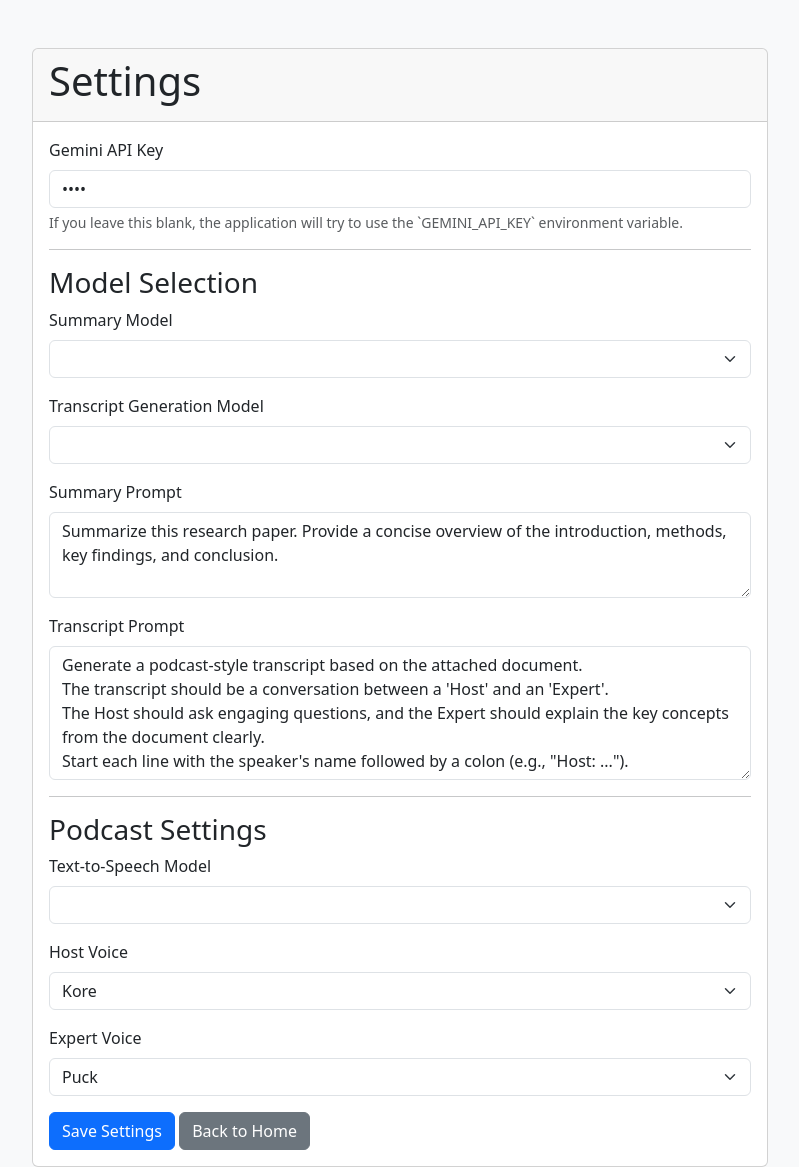
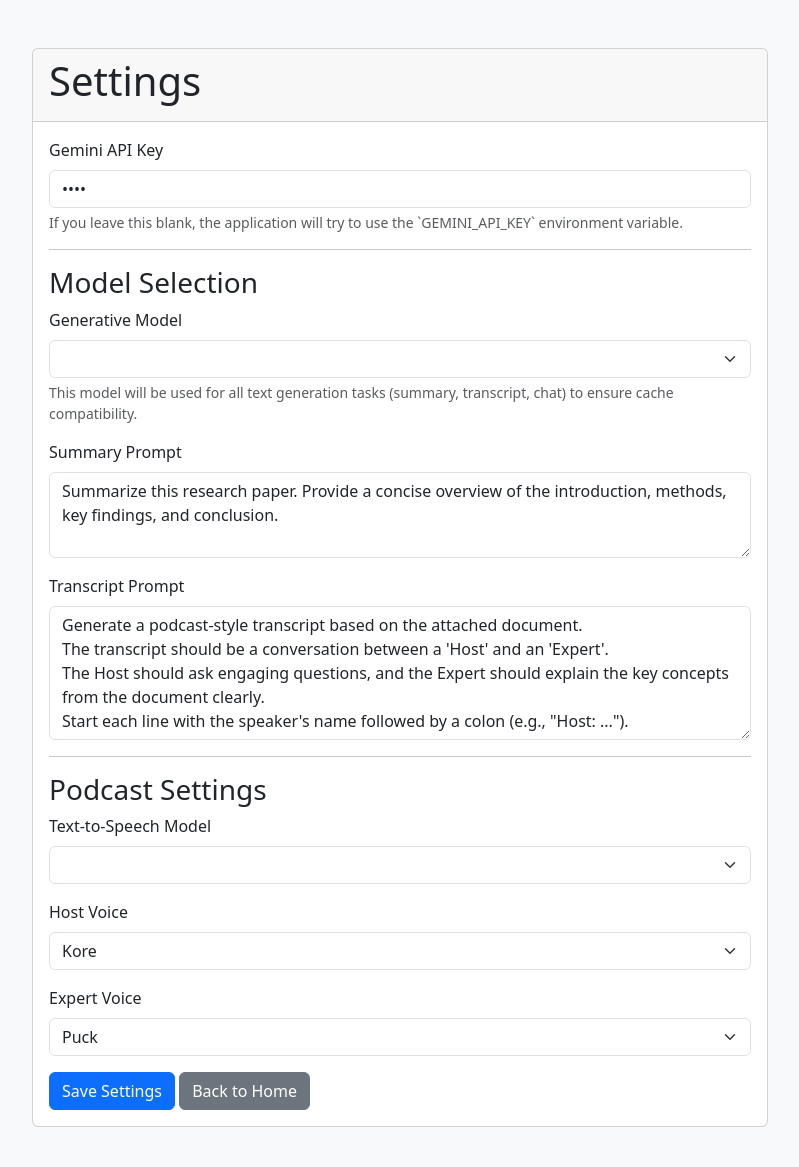
Before and after one commit to dranoto/audiopaper, a Flask app: page /settings in a window 1280 px wide. Shown: the whole page, without its empty margins (240-1039 px from the left). After the commit the page ends 1127 px from the top, so only its background shows below. Run offline with Flask 3, Linux system fonts and the light colour scheme; lists and menus that the app fills with data are empty.

Commit message:
Feat: Consolidate model settings and preserve uploaded files (#18)
This commit introduces several improvements based on user feedback:

1.  **Fixes a caching error**: The initial issue where `caches.create()` received an unexpected keyword argument 'contents' has been resolved by wrapping the argument in a `config` dictionary.

2.  **Preserves uploaded files**: The application no longer deletes files from the Gemini File API after they have been cached. This preserves the original uploaded file for other uses.

3.  **Consolidates model settings**: The settings for summary and transcript generation have been unified into a single 'Generative Model' setting. This simplifies configuration and ensures that the same model is used for all cache-dependent operations (summary, transcript, and chat), which is necessary for the cache to be effective.

Co-authored-by: google-labs-jules[bot] <161369871+google-labs-jules[bot]@users.noreply.github.com>

```diff
--- a/app.py
+++ b/app.py
@@ -87,20 +87,24 @@ def cache_file(file_id):
 
         app.logger.info(f"Creating cache for {uploaded_file.name}...")
         # Note: The model for the cache must match the model used for generation.
-        # We'll use the summary_model as a default, but this could be a setting.
+        # We'll use the generative_model as a default, but this could be a setting.
         settings = get_settings()
         cache = app.gemini_client.caches.create(
-            model=f"models/{settings.summary_model}",
-            contents=[uploaded_file]
+            model=f"models/{settings.generative_model}",
+            config={
+                "contents": [uploaded_file]
+            }
         )
 
         pdf_file.cached_content_name = cache.name
         db.session.commit()
         app.logger.info(f"Cache created successfully: {cache.name}")
 
-        # Clean up the uploaded file since it's now cached
-        app.gemini_client.files.delete(name=uploaded_file.name)
-        app.logger.info(f"Deleted temporary file {uploaded_file.name} after caching.")
+        # Per user feedback, we are no longer deleting the file from the File API
+        # after caching. This allows the original file to be used for other purposes
+        # or for caches to be rebuilt if necessary.
+        # app.gemini_client.files.delete(name=uploaded_file.name)
+        # app.logger.info(f"Deleted temporary file {uploaded_file.name} after caching.")
 
         return jsonify({'status': 'cached', 'cache_name': cache.name})
 
@@ -127,7 +131,7 @@ def _run_summary_generation(app, task_id, file_id):
                 raise Exception(f"File {file_id} is not cached.")
 
             prompt = settings.summary_prompt
-            model_name = f"models/{settings.summary_model}"
+            model_name = f"models/{settings.generative_model}"
 
             app.logger.info(f"Task {task_id}: Generating summary with {model_name} using cache {pdf_file.cached_content_name}...")
             response = app.gemini_client.models.generate_content(
@@ -212,7 +216,7 @@ def _run_transcript_generation(app, task_id, file_id):
             if not pdf_file.cached_content_name:
                 raise Exception(f"File {file_id} is not cached.")
 
-            model_name = f"models/{settings.transcript_model}"
+            model_name = f"models/{settings.generative_model}"
             app.logger.info(f"Task {task_id}: Generating transcript with {model_name} using cache {pdf_file.cached_content_name}...")
             response = app.gemini_client.models.generate_content(
                 model=model_name,
@@ -403,7 +407,7 @@ def chat_with_file(file_id):
         return Response("Error: Gemini client not initialized. Please set API key in settings.", status=500, mimetype='text/plain')
 
     settings = get_settings()
-    model_name = f"models/{settings.summary_model}" # Chat will use the same model as summary for cache compatibility
+    model_name = f"models/{settings.generative_model}" # Chat will use the same model as summary for cache compatibility
 
     return Response(stream_with_context(_generate_chat_response(pdf_file.cached_content_name, history, question, model_name, app.gemini_client, app.logger)), mimetype='text/plain')
 
@@ -413,8 +417,7 @@ def settings():
     settings = get_settings()
     if request.method == 'POST':
         settings.gemini_api_key = request.form.get('gemini_api_key')
-        settings.summary_model = request.form.get('summary_model')
-        settings.transcript_model = request.form.get('transcript_model')
+        settings.generative_model = request.form.get('generative_model')
         settings.tts_model = request.form.get('tts_model')
         settings.tts_host_voice = request.form.get('tts_host_voice')
         settings.tts_expert_voice = request.form.get('tts_expert_voice')
--- a/database.py
+++ b/database.py
@@ -38,8 +38,7 @@ class Settings(db.Model):
     id = db.Column(db.Integer, primary_key=True)
     lock = db.Column(db.String(10), unique=True, default='main_settings', nullable=False)
     gemini_api_key = db.Column(db.String(200), nullable=True)
-    summary_model = db.Column(db.String(100), nullable=False, default='gemini-1.5-pro-latest')
-    transcript_model = db.Column(db.String(100), nullable=False, default='gemini-1.5-pro-latest')
+    generative_model = db.Column(db.String(100), nullable=False, default='gemini-1.5-pro-latest')
     tts_model = db.Column(db.String(100), nullable=False, default='gemini-2.5-flash-preview-tts')
     tts_host_voice = db.Column(db.String(100), nullable=False, default='Kore')
     tts_expert_voice = db.Column(db.String(100), nullable=False, default='Puck')
--- a/templates/settings.html
+++ b/templates/settings.html
@@ -25,20 +25,13 @@
                             <hr>
                             <h3>Model Selection</h3>
                             <div class="mb-3">
-                                <label for="summary_model" class="form-label">Summary Model</label>
-                                <select class="form-select" id="summary_model" name="summary_model">
+                                <label for="generative_model" class="form-label">Generative Model</label>
+                                <select class="form-select" id="generative_model" name="generative_model">
                                     {% for model in text_models %}
-                                        <option value="{{ model }}" {% if model == settings.summary_model %}selected{% endif %}>{{ model }}</option>
+                                        <option value="{{ model }}" {% if model == settings.generative_model %}selected{% endif %}>{{ model }}</option>
                                     {% endfor %}
                                 </select>
-                            </div>
-                            <div class="mb-3">
-                                <label for="transcript_model" class="form-label">Transcript Generation Model</label>
-                                <select class="form-select" id="transcript_model" name="transcript_model">
-                                    {% for model in text_models %}
-                                        <option value="{{ model }}" {% if model == settings.transcript_model %}selected{% endif %}>{{ model }}</option>
-                                    {% endfor %}
-                                </select>
+                                <div class="form-text">This model will be used for all text generation tasks (summary, transcript, chat) to ensure cache compatibility.</div>
                             </div>
                             <div class="mb-3">
                                 <label for="summary_prompt" class="form-label">Summary Prompt</label>
```
